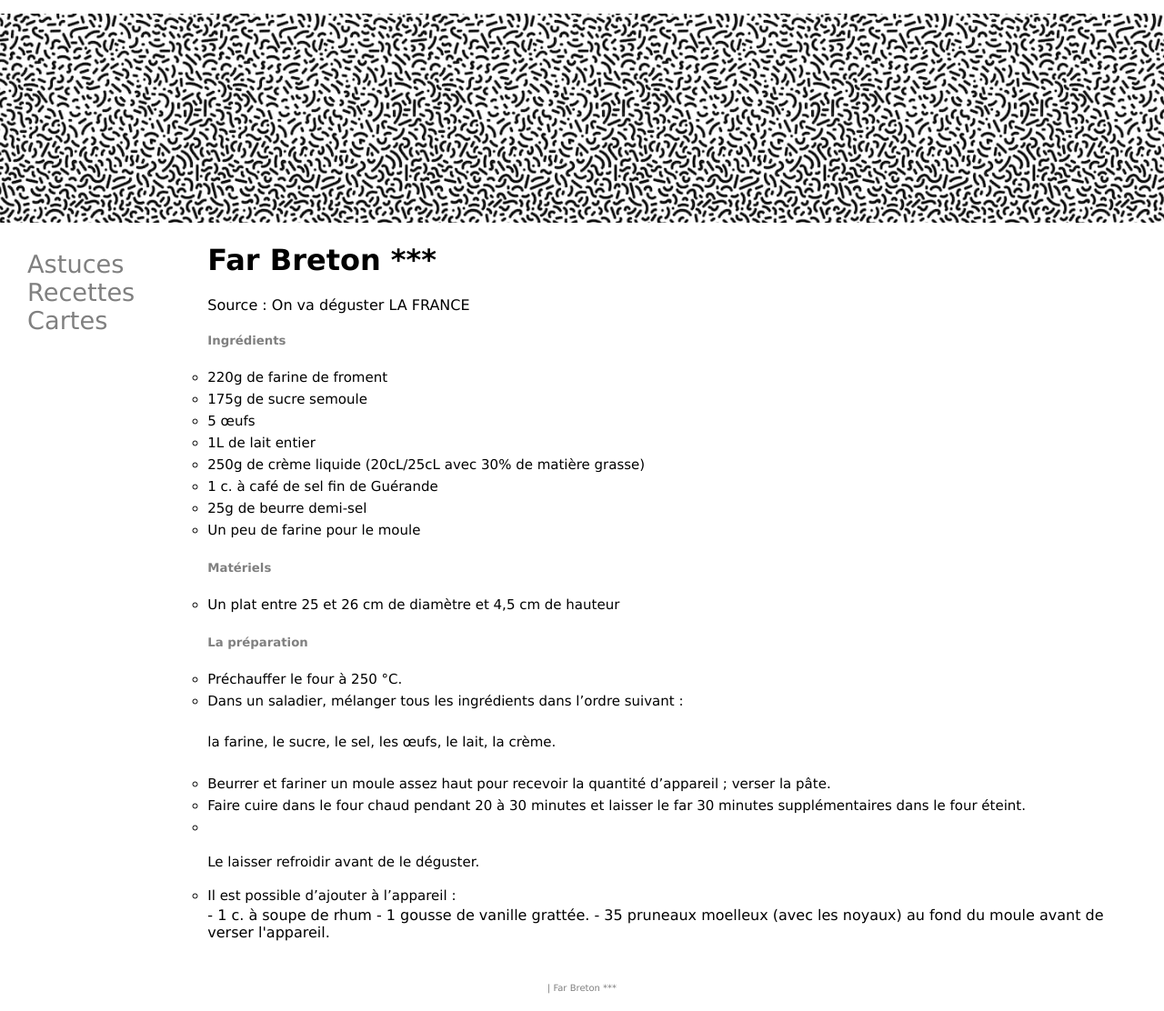
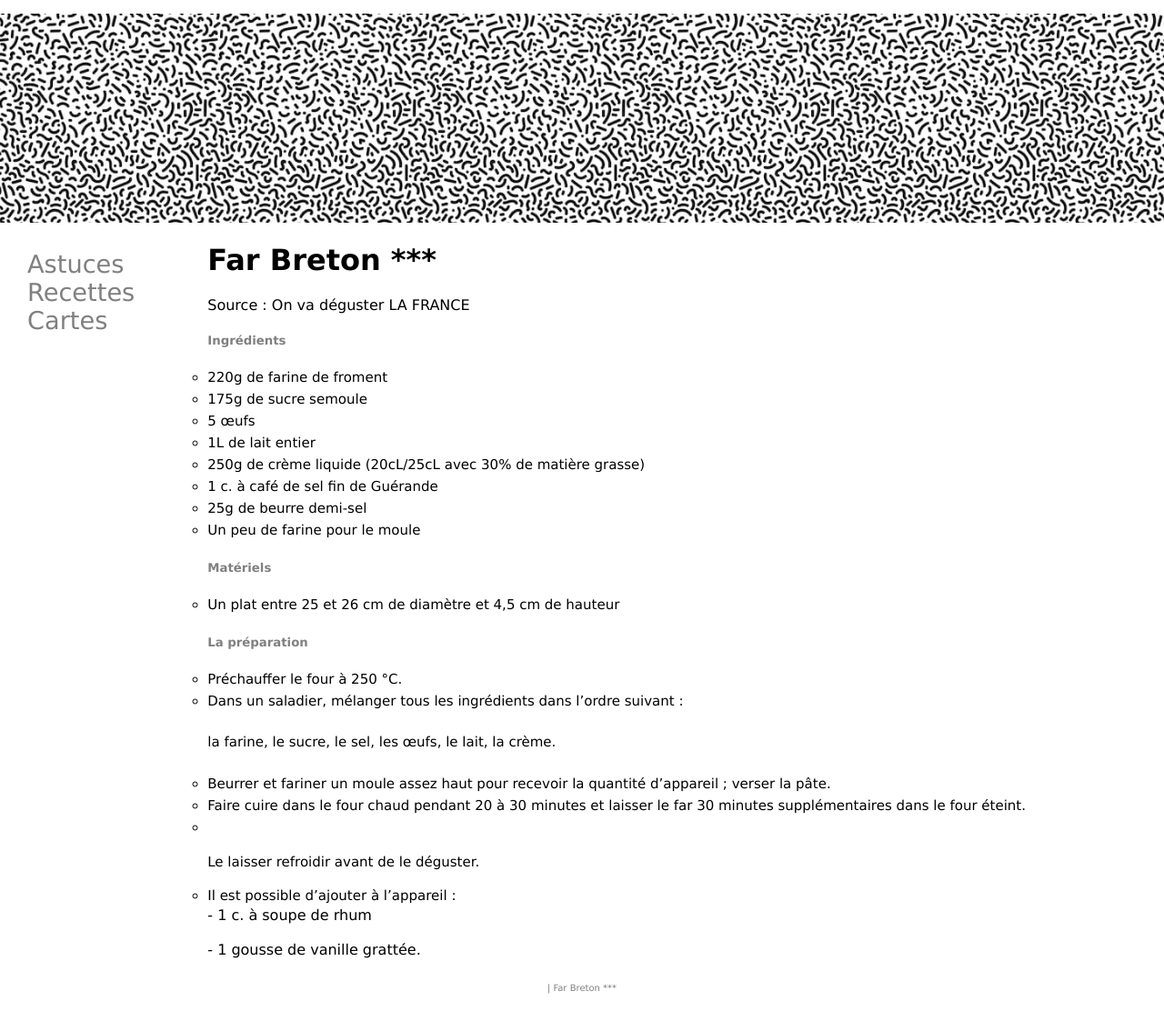
Before and after one commit to DenAff/heol, a Jekyll site: the page built from _posts/recettes/desserts/2020-01-01-far-breton.md, in a window 1280 px wide. Shown: the whole page at 91% size. Built offline with Jekyll 4.4.1, drawn with Linux system fonts in a browser that asks for light colours.

Commit message:
Update 2020-01-01-far-breton.md

```diff
--- a/_posts/recettes/desserts/2020-01-01-far-breton.md
+++ b/_posts/recettes/desserts/2020-01-01-far-breton.md
@@ -41,9 +41,9 @@ la farine, le sucre, le sel, les œufs, le lait, la crème.<br><br>
 - Il est possible d'ajouter à l'appareil :
 
 <ul>
-- 1 c. à soupe de rhum
-- 1 gousse de vanille grattée.
-- 35 pruneaux moelleux (avec les noyaux) au fond du moule avant de verser l'appareil.
+- 1 c. à soupe de rhum<br><br>
+- 1 gousse de vanille grattée.<br><br>
+- 35 pruneaux moelleux (avec les noyaux) au fond du moule avant de verser l'appareil.<br><br>
 </ul>
 
 </section>
```
